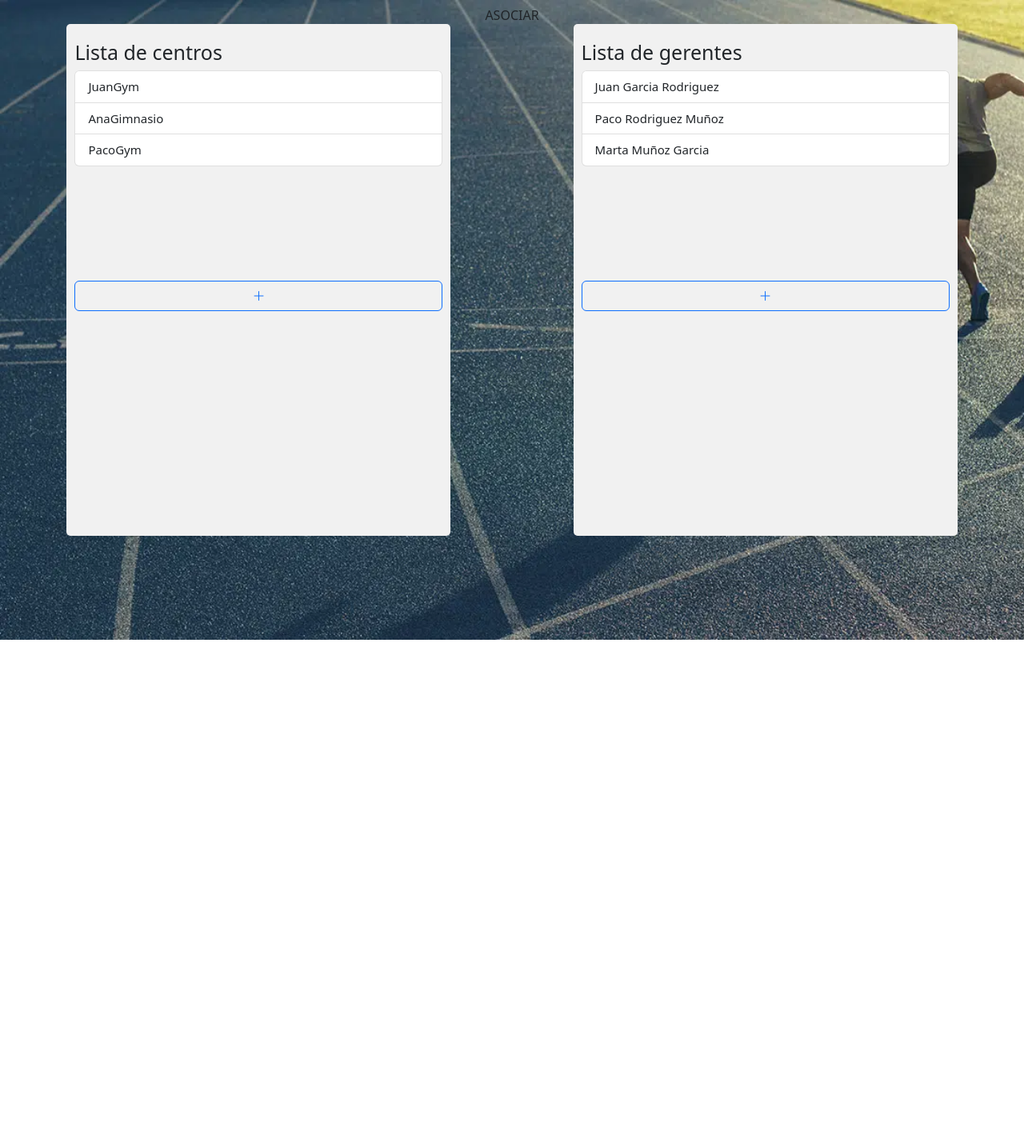
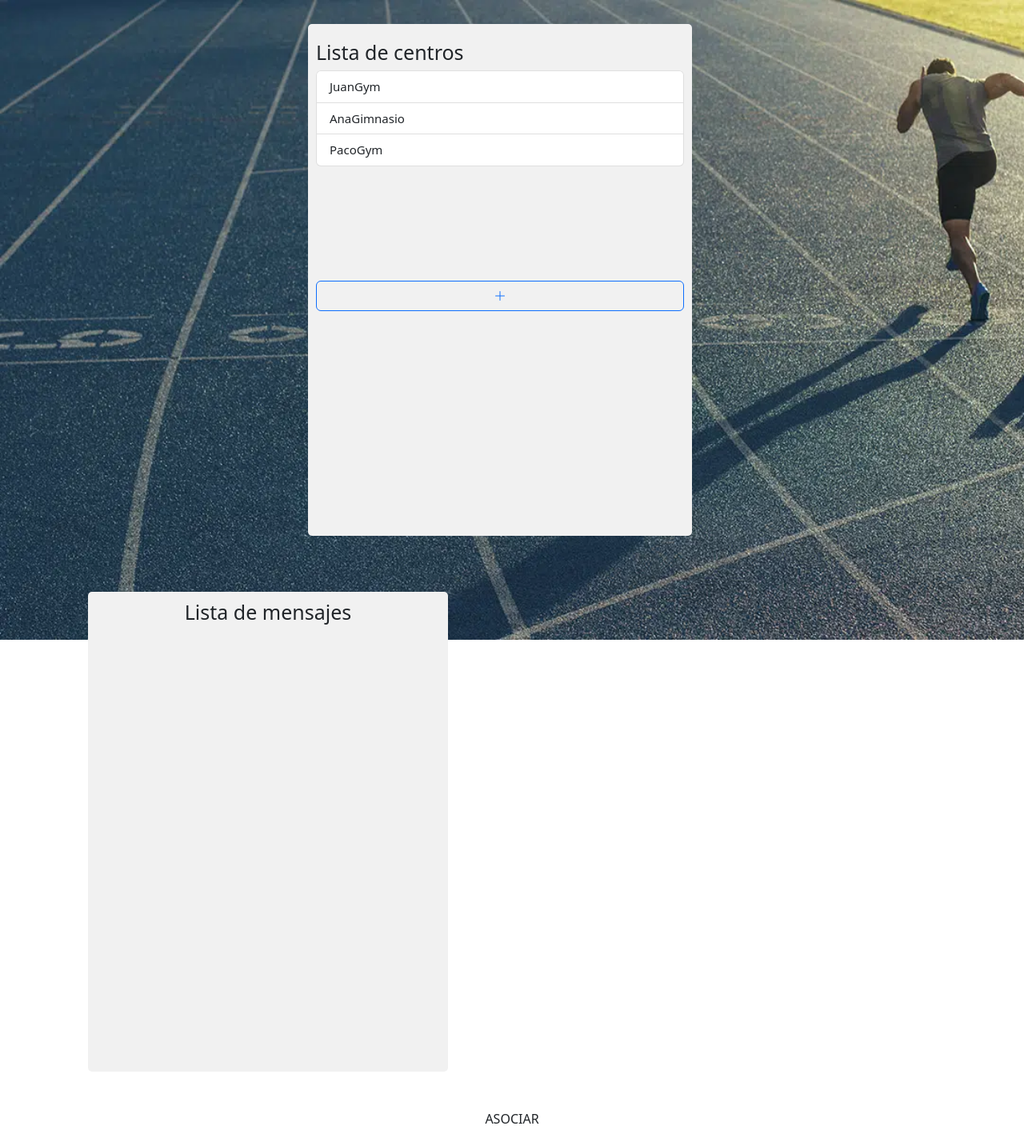
Before and after one commit to SII-Informatica-UMA/ciklum-webbuilders360, an Angular app in the folder project/my-app/: page / in a window 1280 px wide. Shown: the whole page at 80% size. Before the commit the page ends 800 px from the top, so only its background shows below. Built offline with nearby package versions, Linux system fonts and the light colour scheme.

Commit message:
Actualizacion

```diff
--- a/project/my-app/src/app/app.component.css
+++ b/project/my-app/src/app/app.component.css
@@ -48,6 +48,20 @@ body{
     flex-direction:column;
 }
 
+.mensajes-ctr{
+    margin: 30px 0px 30px 30px;
+    padding: 10px 10px 10px 10px;
+    width: 30em;
+    height: 40em;
+    float:right;
+    background-color: rgb(241, 241, 241);
+    border-radius: 5px;
+    align-items: center;
+    position:relative;
+    display:flex;
+    flex-direction:column;
+}
+
 .list-group{
     height: 16em;
     overflow-x: hidden;
--- a/project/my-app/src/app/app.component.html
+++ b/project/my-app/src/app/app.component.html
@@ -25,16 +25,20 @@
       </div>
     </div>
 
-    <div *ngIf="esAdmin; else bloqueGerente">
 
+
+
+
+
+      <div class="contenido">
+        <div *ngIf="esAdmin; else bloqueMensaje">
           <div class="gerentes-ctr">
-        <div class="contenido">
             <h1>Lista de gerentes</h1>
             <div class="list-group">
               <button *ngFor="let gerente of gerentes"
                 class="list-group-item list-group-item-action"
                 (click)="elegirGerente(gerente)"
-              [class.active]="gerente === gerenteElegido">{{gerente.nombre}} {{gerente.apellido1}} {{gerente.apellido2}}</button>
+                [class.active]="gerente === gerenteElegido">{{gerente.id}}</button>
             </div>
             <br>
             <button type="button" class="btn btn-outline-primary bi bi-plus-lg" (click)="aniadirGerente()"></button>
@@ -46,14 +50,19 @@
               ></app-detalle-gerente>
           </div>
       </div>
-      <button type="button" class="btn" (click)="asociar()">ASOCIAR</button>
+      <ng-template #bloqueMensaje>
+
+        <div class="mensajes-ctr">
+          <h1>Lista de mensajes</h1>
+
         </div>
-    <ng-template #bloqueGerente>
-      Mensajes aparecerían aquí
+
     </ng-template>
+    </div>
 
 
 
+    <button type="button" class="btn" (click)="asociar()">ASOCIAR</button>
 
   </div>
   </body>
--- a/project/my-app/src/app/app.component.ts
+++ b/project/my-app/src/app/app.component.ts
@@ -14,7 +14,8 @@ import { FormularioGerenteComponent } from './formulario-gerente/formulario-gere
 })
 export class AppComponent implements OnInit {
 
-  esAdmin: boolean = true;
+  // booleano provisional
+  esAdmin: boolean = false;
 
   centros: Centro [] = [];
   centroElegido?: Centro;
@@ -29,6 +30,9 @@ export class AppComponent implements OnInit {
     this.centros = this.centrosService.getCentros();
     this.gerentes = this.gerentesService.getGerentes();
   }
+
+
+// CENTROS
 
   elegirCentro(centro: Centro): void {
     this.centroElegido = centro;
@@ -56,6 +60,8 @@ export class AppComponent implements OnInit {
     this.centroElegido = undefined;
   }
 
+
+// GERENTES
 
   elegirGerente(gerente: Gerente): void {
     this.gerenteElegido = gerente;
@@ -86,4 +92,7 @@ export class AppComponent implements OnInit {
   asociar(): void {
 
   }
+
+// MENSAJES
+
 }
--- a/project/my-app/src/app/detalle-centro/detalle-centro.component.html
+++ b/project/my-app/src/app/detalle-centro/detalle-centro.component.html
@@ -18,7 +18,7 @@
 </div>
 <div class="row">
   <button class="col-auto btn btn-outline-primary" (click)="eliminarCentro()">Eliminar <i class="bi bi-trash-fill"></i></button>
-  <div class="col-1"></div>
+
   <button class="col-auto btn btn-outline-primary" (click)="editarCentro()">Editar <i class="bi bi-pencil-fill"></i></button>
 </div>
 
--- a/project/my-app/src/app/detalle-gerente/detalle-gerente.component.html
+++ b/project/my-app/src/app/detalle-gerente/detalle-gerente.component.html
@@ -1,6 +1,6 @@
 <div class="container">
   <div class="row">
-    <h2 >Detalles de {{gerente?.nombre}} {{gerente?.apellido1}} {{gerente?.apellido2}}</h2>
+    <h2 >Detalles de {{gerente?.id}}</h2>
   </div>
 
 <div class="row" id="idUsuario">
@@ -11,6 +11,7 @@
   <label class="col-md-3" for="id">ID gerente:</label>
   <span class="col-md-9 offset-2 offset-md-0">{{gerente?.id}}</span>
 </div>
+<!--
 <div class="row" id="nombre">
   <label class="col-md-3" for="nombre">Nombre:</label>
   <span class="col-md-9 offset-2 offset-md-0">{{gerente?.nombre}} {{gerente?.apellido1}} {{gerente?.apellido2}}</span>
@@ -19,7 +20,7 @@
   <label class="col-md-3" for="email">Email:</label>
   <span class="col-md-9 offset-2 offset-md-0">{{gerente?.email}}</span>
 </div>
-
+-->
 <div class="row" id="empresa">
   <label class="col-md-3" for="empresa">Empresa:</label>
   <span class="col-md-9 offset-2 offset-md-0">{{gerente?.empresa}}</span>
--- a/project/my-app/src/app/formulario-gerente/formulario-gerente.component.ts
+++ b/project/my-app/src/app/formulario-gerente/formulario-gerente.component.ts
@@ -9,7 +9,7 @@ import { NgbActiveModal } from '@ng-bootstrap/ng-bootstrap';
 })
 export class FormularioGerenteComponent {
   accion?: "Añadir" | "Editar";
-  gerente: Gerente = {idUsuario: 0, empresa: '', id: 0, nombre: '', apellido1: '', apellido2: '', email:''};
+  gerente: Gerente = {idUsuario: 0, empresa: '', id: 0};
 
   constructor(public modal: NgbActiveModal) { }
 
--- a/project/my-app/src/app/gerente.ts
+++ b/project/my-app/src/app/gerente.ts
@@ -2,8 +2,4 @@ export interface Gerente {
     idUsuario: number;
     empresa: string;
     id: number;
-    nombre:	string;
-    apellido1:	string;
-    apellido2:	string;
-    email:	string;
   }
--- a/project/my-app/src/app/gerentes.service.ts
+++ b/project/my-app/src/app/gerentes.service.ts
@@ -6,9 +6,9 @@ import { Gerente } from './gerente';
 })
 export class GerentesService {
   private gerentes: Gerente [] = [
-    {idUsuario: 1, empresa: 'Juan SL', id: 123, nombre: 'Juan', apellido1:'Garcia', apellido2:'Rodriguez', email:'juan@correo'},
-    {idUsuario: 2, empresa: 'Paco SL', id: 456, nombre: 'Paco', apellido1:'Rodriguez', apellido2:'Muñoz', email:'paco@correo'},
-    {idUsuario: 3, empresa: 'Marta SL', id: 678, nombre: 'Marta', apellido1:'Muñoz', apellido2:'Garcia', email:'marta@correo'}
+    {idUsuario: 1, empresa: 'Juan SL', id: 123},
+    {idUsuario: 2, empresa: 'Paco SL', id: 456},
+    {idUsuario: 3, empresa: 'Marta SL', id: 678}
   ];
 
   constructor() { }
```
Lines whose indentation alone changed are shown as unchanged.
